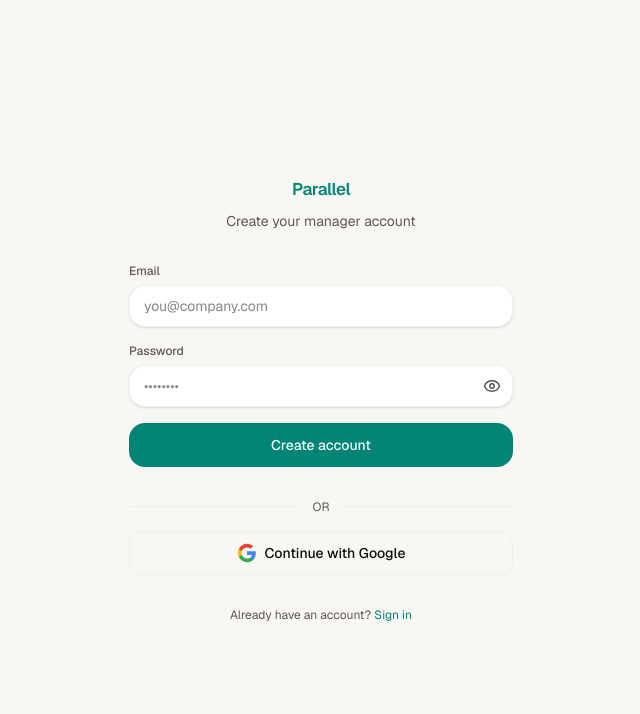
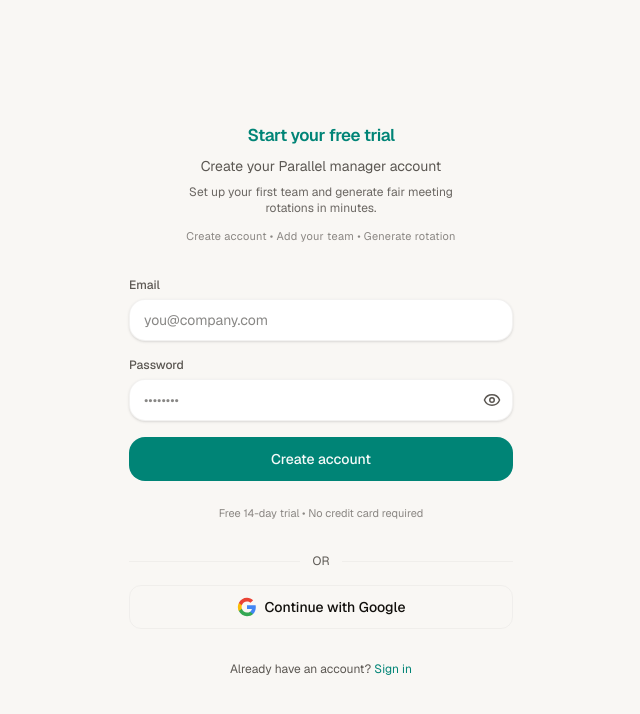
Before and after one commit to zkingx6/Parallel-Version-1.0, a Next.js app: page /signup in a window 1280 px wide. Shown: the top 714 px of the page, without its empty margins (319-959 px from the left). Built offline with nearby package versions, Linux system fonts and the light colour scheme; no server answers.

Commit message:
link fixed

```diff
--- a/app/LoginForm.tsx
+++ b/app/LoginForm.tsx
@@ -74,15 +74,25 @@
       <div className="w-full max-w-sm space-y-8">
         <div className="text-center">
           <h1 className="text-[17px] font-semibold tracking-tight text-primary">
-            Parallel
+            {isSignUp ? "Start your free trial" : "Parallel"}
           </h1>
           <p className="mt-2 text-sm text-muted-foreground">
             {isSignUp
-              ? "Create your manager account"
+              ? "Create your Parallel manager account"
               : redirectTo
                 ? "Sign in to join the team"
                 : "Sign in to manage meetings"}
           </p>
+          {isSignUp && (
+            <p className="mt-2 text-xs text-muted-foreground/90 max-w-[280px] mx-auto">
+              Set up your first team and generate fair meeting rotations in minutes.
+            </p>
+          )}
+          {isSignUp && (
+            <p className="mt-3 text-[11px] text-muted-foreground/70 tracking-wide">
+              Create account • Add your team • Generate rotation
+            </p>
+          )}
         </div>
 
         <form action={formAction} className="space-y-4">
@@ -145,6 +155,11 @@
           >
             {isPending ? "Working…" : isSignUp ? "Create account" : "Sign in"}
           </Button>
+          {isSignUp && (
+            <p className="text-center text-[11px] text-muted-foreground/70 mt-2">
+              Free 14-day trial • No credit card required
+            </p>
+          )}
         </form>
 
         <div className="space-y-4">
--- a/components/landing/FAQ.tsx
+++ b/components/landing/FAQ.tsx
@@ -9,27 +9,32 @@
   {
     question: "How does Parallel differ from Calendly or Doodle?",
     answer:
-      "Calendly and Doodle find when everyone is available. Parallel focuses on recurring meetings: it makes scheduling burden visible and helps you rotate inconvenient meeting times so the cost is shared across the team over time—not perfectly equal, but intentional.",
+      "Calendly and Doodle help teams find a time that works for everyone once. Parallel focuses on recurring meetings across time zones. Instead of always picking the same \"least bad\" time, Parallel makes scheduling burden visible and rotates inconvenient meeting times over weeks so the cost is shared across the team. The goal isn't perfect equality — it's intentional fairness over time.",
   },
   {
     question: "Does Parallel guarantee equal meeting times for everyone?",
     answer:
-      "No. Parallel does not promise mathematically equal or perfectly fair meeting times. It helps teams make burden visible and distribute it intentionally over time. The goal is to avoid the same person always sacrificing, not to achieve perfect equality.",
+      "No. Parallel doesn't promise mathematically equal meeting times. Every team has different time zones, working hours, and constraints. Instead, Parallel helps teams avoid the same person always taking the early or late meeting by rotating inconvenience across the schedule whenever possible.",
   },
   {
     question: "What time zones does Parallel support?",
     answer:
-      "Parallel uses IANA time zones (e.g. America/New_York, Europe/London, Asia/Tokyo) as the single source of truth. This ensures accurate local time calculations for all team members.",
+      "Parallel supports all IANA time zones, such as America/New_York, Europe/London, and Asia/Tokyo. Using IANA time zones helps ensure accurate local time calculations for distributed teams around the world.",
   },
   {
     question: "Can I use Parallel with my existing calendar?",
     answer:
-      "Yes. Parallel can export rotation schedules so you can sync with Google Calendar, Outlook, or other tools. Integration details depend on your plan.",
+      "Yes — but integrations are intentionally simple right now. Parallel currently supports schedule export through a shareable link and ICS calendar files. That means teams can bring schedules into Google Calendar, Outlook, or other calendar tools using export/import workflows for now. Deeper integrations may come later.",
   },
   {
     question: "Who should use Parallel?",
     answer:
-      "Distributed teams with recurring meetings—standups, syncs, reviews—where the same people often take the inconvenient time. Parallel helps teams share the burden across the team over time.",
+      "Parallel is built for distributed teams with recurring meetings, such as weekly standups, cross-time-zone team syncs, and project or leadership reviews. If the same people often end up joining very early or very late meetings, Parallel helps teams share that burden more fairly over time.",
+  },
+  {
+    question: "Why not just pick the \"best time\" every week?",
+    answer:
+      "Because the \"best time\" often means the same people sacrifice every week. Parallel helps teams rotate inconvenient meeting times so no one is always stuck with the worst slot.",
   },
 ];
 
--- a/components/landing/Navbar.tsx
+++ b/components/landing/Navbar.tsx
@@ -23,21 +23,25 @@
       <div className="mx-auto max-w-5xl">
         <nav
           className={cn(
-            "flex h-14 items-center justify-between rounded-full px-6 py-3 sm:px-8",
+            "relative flex h-14 items-center rounded-full px-6 py-3 sm:px-8",
             "bg-white/80 backdrop-blur-md",
             "border border-border",
             "shadow-[0_4px_24px_-4px_rgba(44,43,42,0.08),0_0_1px_rgba(44,43,42,0.04)]",
             "transition-shadow duration-200 hover:shadow-[0_8px_30px_-6px_rgba(44,43,42,0.1),0_0_1px_rgba(44,43,42,0.04)]"
           )}
         >
+          {/* Left: logo */}
+          <div className="flex min-w-0 flex-1 items-center">
             <a
               href="#top"
               className="text-lg font-semibold tracking-tight text-foreground hover:text-muted-foreground transition-colors"
             >
               Parallel
             </a>
+          </div>
 
-          <div className="hidden md:flex items-center gap-8">
+          {/* Center: nav links — absolutely centered relative to full navbar */}
+          <div className="absolute left-1/2 top-1/2 hidden -translate-x-1/2 -translate-y-1/2 md:flex items-center gap-8">
             {navLinks.map((link) => {
               const slug = link.href.slice(1);
               const isActive = activeSection === slug;
@@ -56,7 +60,8 @@
             })}
           </div>
 
-          <div className="flex items-center gap-3 sm:gap-4">
+          {/* Right: auth / CTA */}
+          <div className="flex min-w-0 flex-1 items-center justify-end gap-3 sm:gap-4">
             <Link
               href="/login"
               className="hidden sm:inline-flex items-center justify-center rounded-full px-4 py-2 text-sm font-medium text-muted-foreground hover:text-foreground hover:bg-accent/50 transition-all duration-200"
--- a/components/pricing/pricing-cards.tsx
+++ b/components/pricing/pricing-cards.tsx
@@ -157,8 +157,11 @@
       "block w-full py-3 rounded-xl text-[0.92rem] border-0 text-center"
     const filledClass =
       "text-white cursor-pointer"
-    const outlineClass =
-      "bg-white text-[#1a1a2e] border border-[#d1d5db] cursor-pointer"
+    const isStarterPrimaryCta =
+      plan.name === "Starter" && plan.cta === "Start free"
+    const outlineClass = isStarterPrimaryCta
+      ? "bg-white text-emerald-600 border border-emerald-200 cursor-pointer transition-colors duration-200 hover:border-emerald-400 hover:bg-emerald-50"
+      : "bg-white text-[#1a1a2e] border border-[#d1d5db] cursor-pointer"
 
     if (plan.ctaDisabled) {
       return (
@@ -195,11 +198,18 @@
           <motion.span
             className={`${baseButtonClass} ${outlineClass}`}
             style={{ fontWeight: 500 }}
-            whileHover={{
-              borderColor: "#0d9488",
-              color: "#0d9488",
-              boxShadow: "0 2px 12px rgba(13, 148, 136, 0.08)",
-            }}
+            whileHover={
+              isStarterPrimaryCta
+                ? {
+                    borderColor: "#34d399",
+                    backgroundColor: "#ecfdf5",
+                  }
+                : {
+                    borderColor: "#0d9488",
+                    color: "#0d9488",
+                    boxShadow: "0 2px 12px rgba(13, 148, 136, 0.08)",
+                  }
+            }
             whileTap={{ scale: 0.98 }}
             transition={{ duration: 0.2 }}
           >
```
Lines whose indentation alone changed are shown as unchanged.
